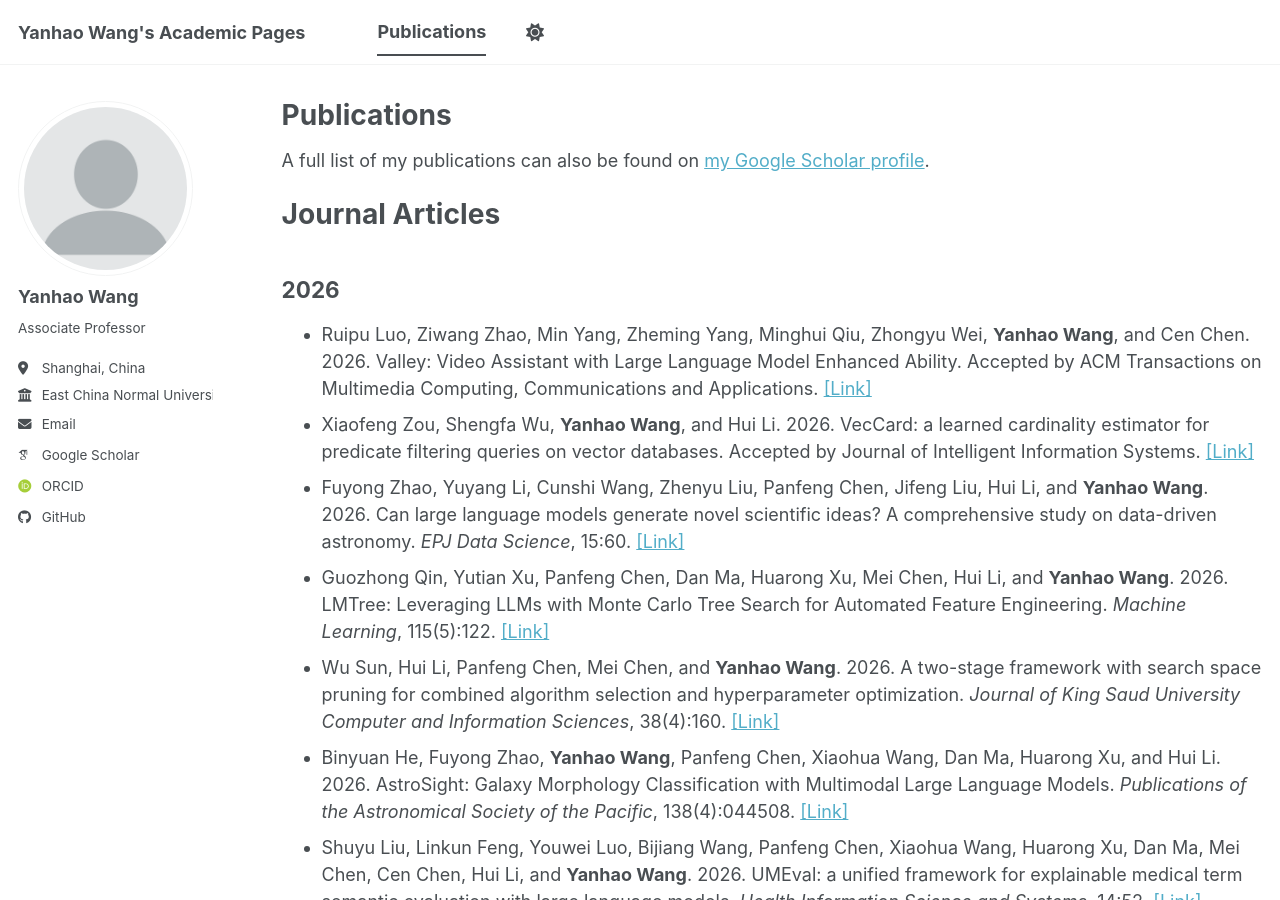
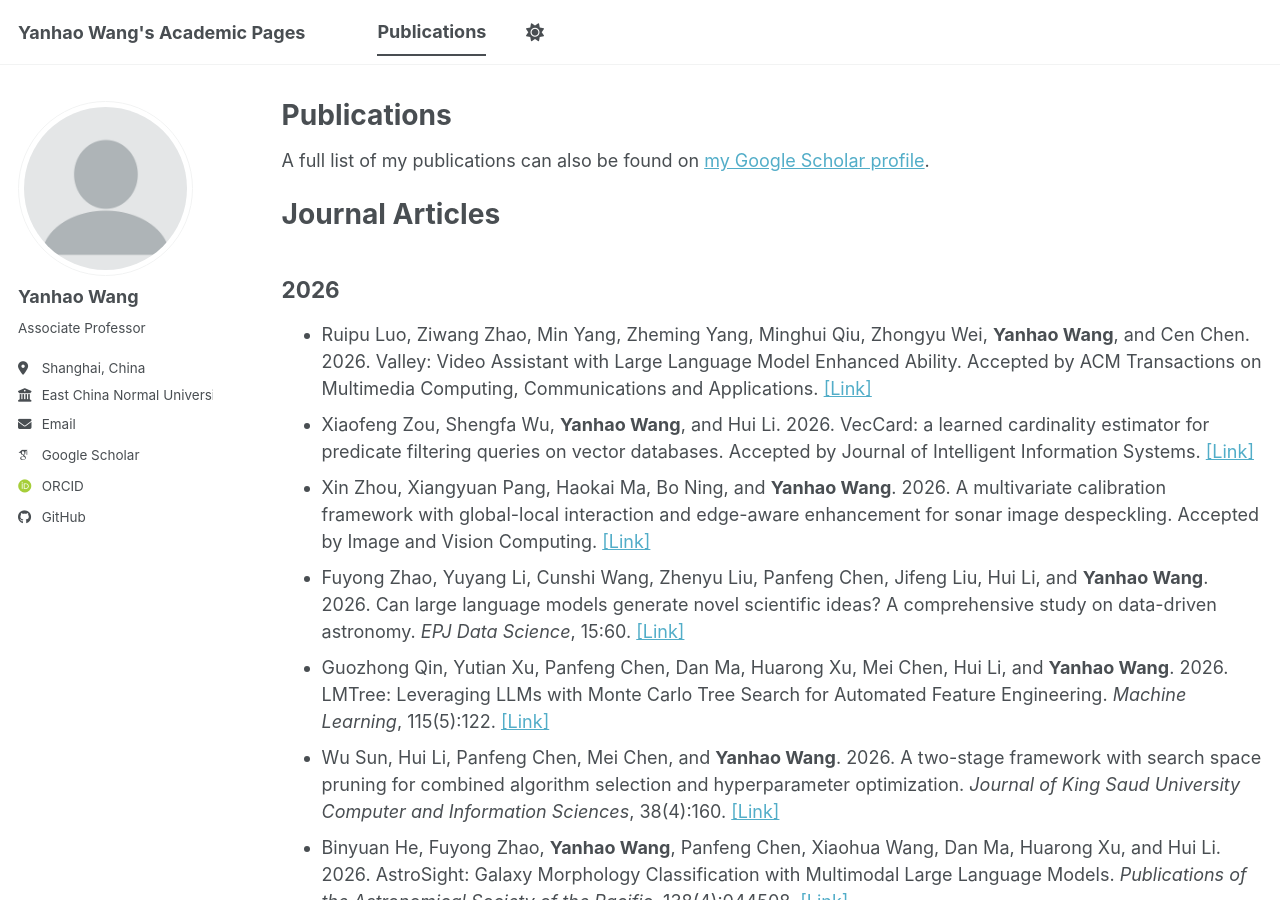
Before and after one commit to yhwang1990/yhwang1990.github.io, a Jekyll site: the page built from _pages/publications.md, in a window 1280 px wide and 900 px high. Built offline with Jekyll 4.4.1, drawn with Linux system fonts in a browser that asks for light colours; some web fonts are replaced; a script bundle is joined from its source files by our own code; library files that are not in the unit come from our copies.

Commit message:
Update publications.md

```diff
--- a/_pages/publications.md
+++ b/_pages/publications.md
@@ -11,6 +11,7 @@
 ## 2026
 - Ruipu Luo, Ziwang Zhao, Min Yang, Zheming Yang, Minghui Qiu, Zhongyu Wei, **Yanhao Wang**, and Cen Chen. 2026. Valley: Video Assistant with Large Language Model Enhanced Ability. Accepted by ACM Transactions on Multimedia Computing, Communications and Applications. [[Link]](https://doi.org/10.1145/3796716)
 - Xiaofeng Zou, Shengfa Wu, **Yanhao Wang**, and Hui Li. 2026. VecCard: a learned cardinality estimator for predicate filtering queries on vector databases. Accepted by Journal of Intelligent Information Systems. [[Link]](https://doi.org/10.1007/s10844-026-01064-5)
+- Xin Zhou, Xiangyuan Pang, Haokai Ma, Bo Ning, and **Yanhao Wang**. 2026. A multivariate calibration framework with global-local interaction and edge-aware enhancement for sonar image despeckling. Accepted by Image and Vision Computing. [[Link]](https://doi.org/10.1016/j.imavis.2026.106079)
 - Fuyong Zhao, Yuyang Li, Cunshi Wang, Zhenyu Liu, Panfeng Chen, Jifeng Liu, Hui Li, and **Yanhao Wang**. 2026. Can large language models generate novel scientific ideas? A comprehensive study on data-driven astronomy. *EPJ Data Science*, 15:60. [[Link]](https://doi.org/10.1140/epjds/s13688-026-00672-z)
 - Guozhong Qin, Yutian Xu, Panfeng Chen, Dan Ma, Huarong Xu, Mei Chen, Hui Li, and **Yanhao Wang**. 2026. LMTree: Leveraging LLMs with Monte Carlo Tree Search for Automated Feature Engineering. *Machine Learning*, 115(5):122. [[Link]](https://doi.org/10.1007/s10994-026-07044-8)
 - Wu Sun, Hui Li, Panfeng Chen, Mei Chen, and **Yanhao Wang**. 2026. A two-stage framework with search space pruning for combined algorithm selection and hyperparameter optimization. *Journal of King Saud University Computer and Information Sciences*, 38(4):160. [[Link]](https://doi.org/10.1007/s44443-026-00496-x)
```
